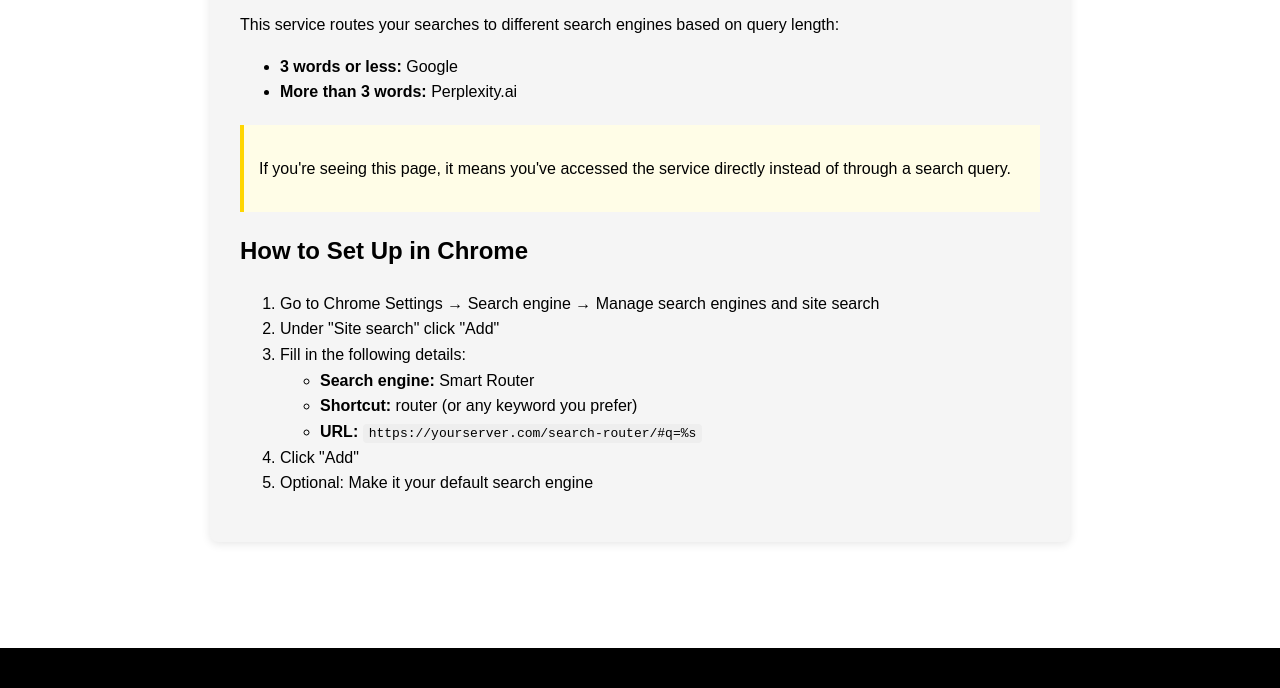
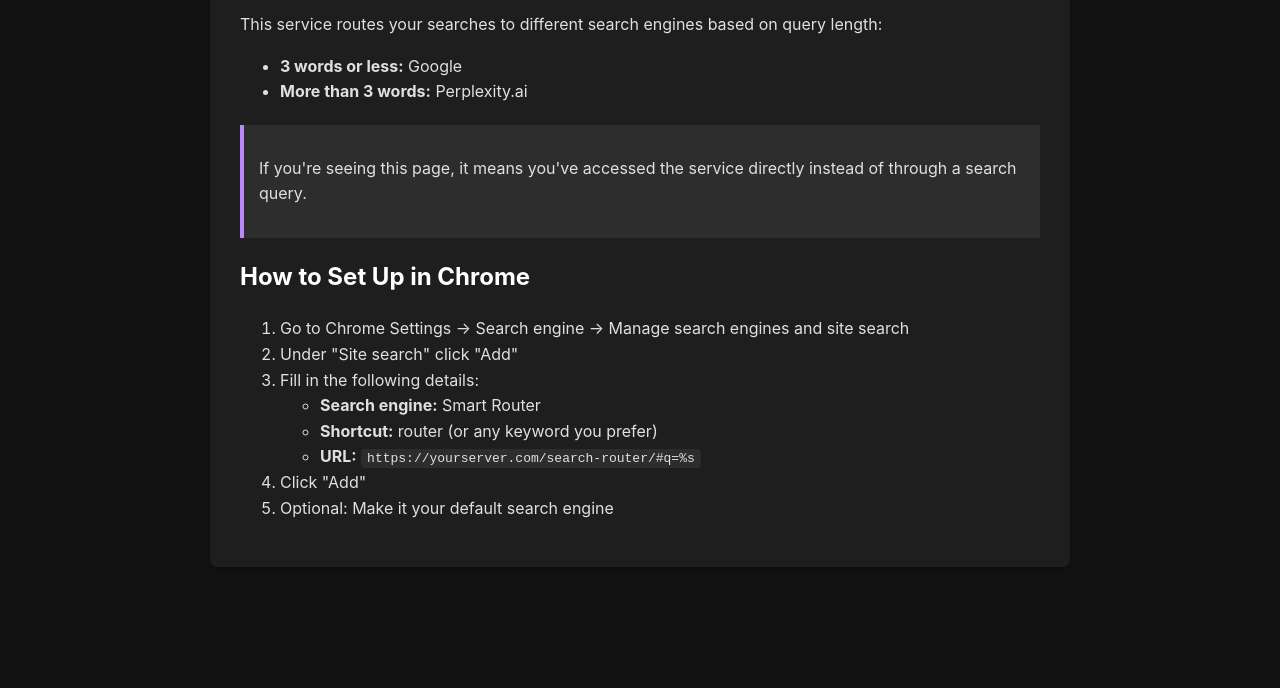
Before and after one commit to alon-slutzky/search-router, a plain HTML site: page index.html in a window 1280 px wide. Shown: the part 152-840 px from the top of the page. Before the commit the page ends 800 px from the top, so only its background shows below. Drawn offline with Linux system fonts and the light colour scheme.

Commit message:
Update index.html

```diff
--- a/index.html
+++ b/index.html
@@ -8,58 +8,53 @@
     <link rel="preconnect" href="https://www.google.com">
     <link rel="preconnect" href="https://www.perplexity.ai">
 
-    <!-- Hide everything until page is fully loaded -->
+    <!-- Dark mode styling -->
     <style>
-        /* Set background to black immediately */
         html, body {
-            background-color: black;
+            background-color: #121212;
+            color: #e0e0e0;
             margin: 0;
             padding: 0;
             height: 100%;
-            overflow: hidden;
-        }
-
-        /* Hide content by default */
-        .content {
-            opacity: 0;
-            transition: opacity 0.5s;
-            background-color: white;
-            position: fixed;
-            top: 0;
-            left: 0;
-            width: 100%;
-            height: 100%;
-            overflow: auto;
-        }
-
-        /* Only show content when we know we're not redirecting */
-        .content.show {
-            opacity: 1;
+            font-family: -apple-system, BlinkMacSystemFont, "Segoe UI", Roboto, Helvetica, Arial, sans-serif;
+            line-height: 1.6;
         }
 
         .container {
             max-width: 800px;
             margin: 40px auto;
             padding: 30px;
-            background-color: #f5f5f5;
+            background-color: #1e1e1e;
             border-radius: 8px;
-            box-shadow: 0 2px 10px rgba(0,0,0,0.1);
-            font-family: Arial, sans-serif;
-            line-height: 1.6;
+            box-shadow: 0 2px 10px rgba(0,0,0,0.3);
+        }
+
+        h1, h2 {
+            color: #ffffff;
         }
 
         code {
-            background-color: #eee;
+            background-color: #2d2d2d;
+            color: #e0e0e0;
             padding: 2px 6px;
             border-radius: 4px;
             font-family: monospace;
         }
 
         .note {
-            background-color: #fffde7;
-            border-left: 4px solid #ffd600;
+            background-color: #2d2d2d;
+            border-left: 4px solid #bb86fc;
             padding: 15px;
             margin: 20px 0;
+        }
+
+        a {
+            color: #bb86fc;
+            text-decoration: none;
+        }
+
+        a:hover {
+            text-decoration: underline;
         }
     </style>
 
@@ -92,18 +87,11 @@
                     // Perplexity for more than 3 words
                     window.location.replace(`https://www.perplexity.ai/search?q=${encodeURIComponent(query)}`);
                 }
-            } else {
-                // Only if we're not redirecting, show the content later
-                document.addEventListener('DOMContentLoaded', function() {
-                    document.querySelector('.content').classList.add('show');
-                });
             }
         })();
     </script>
 </head>
 <body>
-    <!-- Content is hidden by default and only shown if not redirecting -->
-    <div class="content">
     <div class="container">
         <h1>Search Router</h1>
         <p>This service routes your searches to different search engines based on query length:</p>
@@ -131,6 +119,5 @@
             <li>Optional: Make it your default search engine</li>
         </ol>
     </div>
-    </div>
 </body>
 </html>
```
Lines whose indentation alone changed are shown as unchanged.
